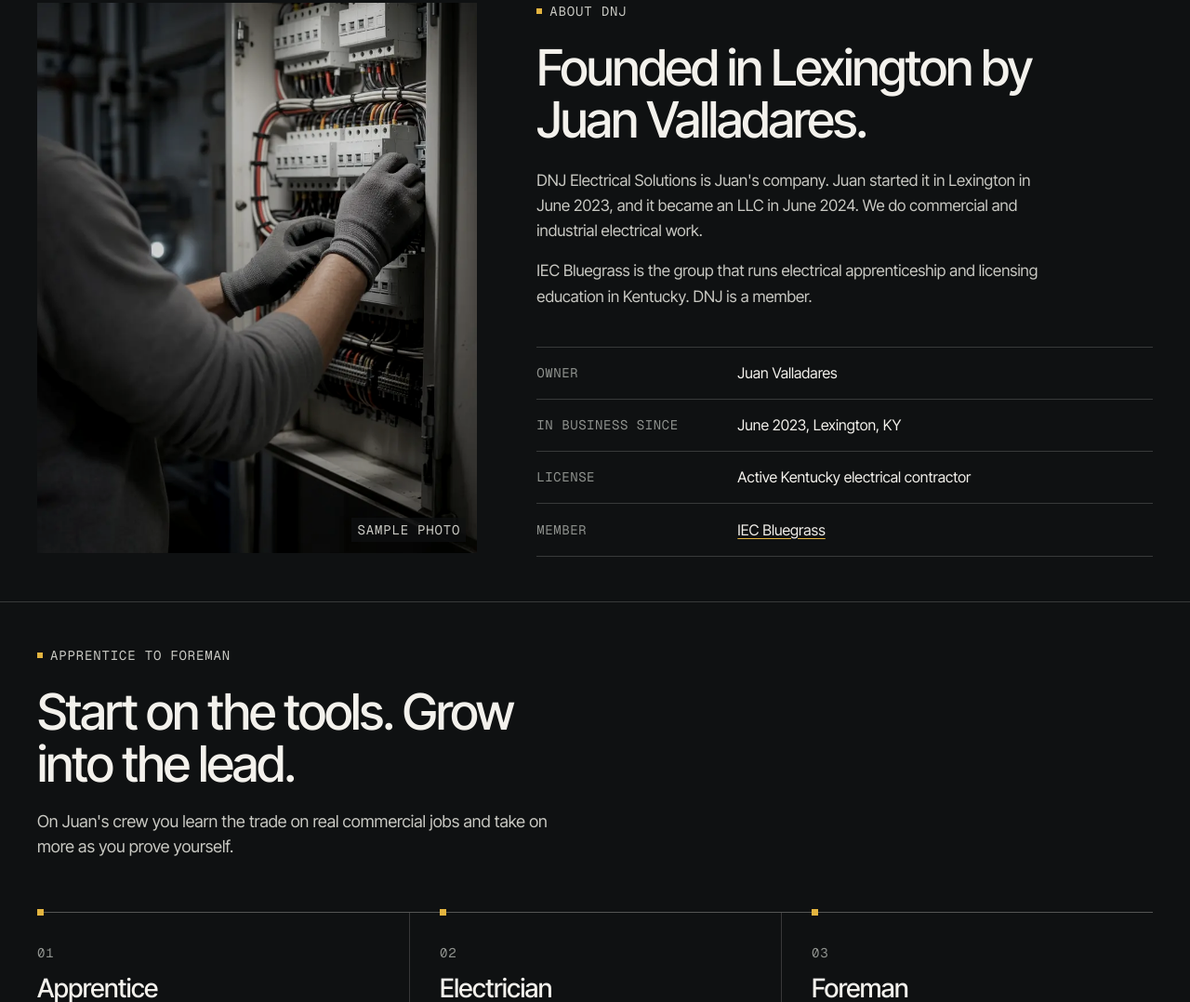
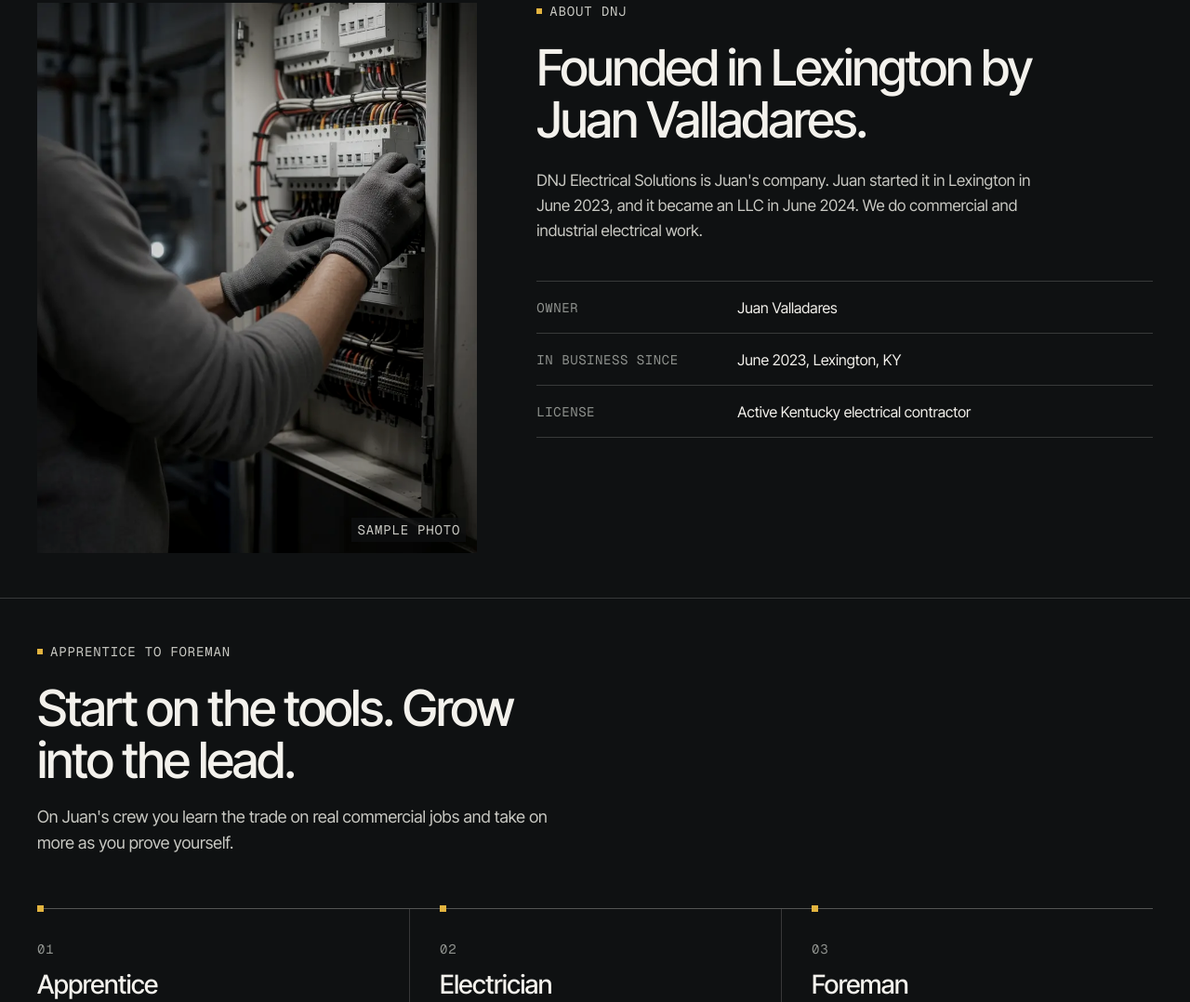
Before and after one commit to bluegrass40504/dnj-site-, a plain HTML site: page index.html in a window 1280 px wide. Shown: the part 846-1924 px from the top of the page at 93% size. Drawn offline with nearby package versions, Linux system fonts and the light colour scheme.

Commit message:
Remove IEC Bluegrass mentions from About
Co-Authored-By: Claude Opus 5.5 <noreply@anthropic.com>
Claude-Session: https://claude.ai/code/session_01YQ3z39XpHhpSS2VNiAZ18c

```diff
--- a/index.html
+++ b/index.html
@@ -717,7 +717,7 @@
 <!-- Preview only: planning draft, not the live site.
      All photos marked "Sample photo" are AI-generated stand-ins (no real people, places or brands),
      made Nov 25, 2026 for this preview. Replace with real DNJ job photos before launch.
-     Facts on this page come from public records: BBB profile, IEC Bluegrass directory, Kentucky license data (via BuildZoom). -->
+     Facts on this page come from public records: BBB profile, Kentucky license data (via BuildZoom). -->
 
   <header class="site-header" id="site-header">
     <div class="header-inner">
@@ -806,13 +806,11 @@
         <h2 class="h2" id="about-h2">Founded in Lexington by Juan Valladares.</h2>
         <div class="body-copy" style="margin-top:24px">
           <p>DNJ Electrical Solutions is Juan's company. Juan started it in Lexington in June 2023, and it became an LLC in June 2024. We do commercial and industrial electrical work.</p>
-          <p>IEC Bluegrass is the group that runs electrical apprenticeship and licensing education in Kentucky. DNJ is a member.</p>
         </div>
         <dl class="facts">
           <div><dt>Owner</dt><dd>Juan Valladares</dd></div>
           <div><dt>In business since</dt><dd>June 2023, Lexington, KY</dd></div>
           <div><dt>License</dt><dd>Active Kentucky electrical contractor</dd></div>
-          <div><dt>Member</dt><dd><a href="https://www.iecbluegrass.org/iec-member/dnj-electrical-solutions/" target="_blank" rel="noopener">IEC Bluegrass</a></dd></div>
         </dl>
       </div>
     </div>
```
